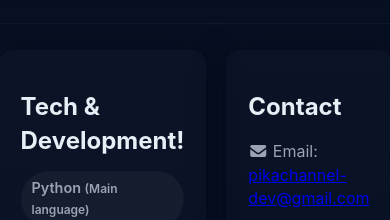
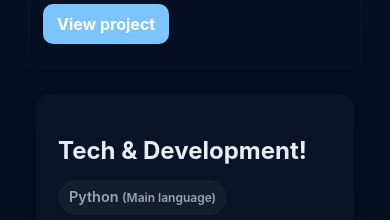
Before and after one commit to Pikachannel/pikachannel, a plain HTML site: page index.html in a window 390 px wide. Shown: the part 822-1042 px from the top of the page. Drawn offline with Linux system fonts and the light colour scheme.

Commit message:
Mobile version update

```diff
--- a/src/css/style.css
+++ b/src/css/style.css
@@ -176,4 +176,12 @@ h2.section-title {
   nav {
     display: none;
   }
+
+  .two-col {
+    flex-direction: column;
+    align-items: stretch;
+    gap: var(--gap);
+  }
+
+  }
 }
```
